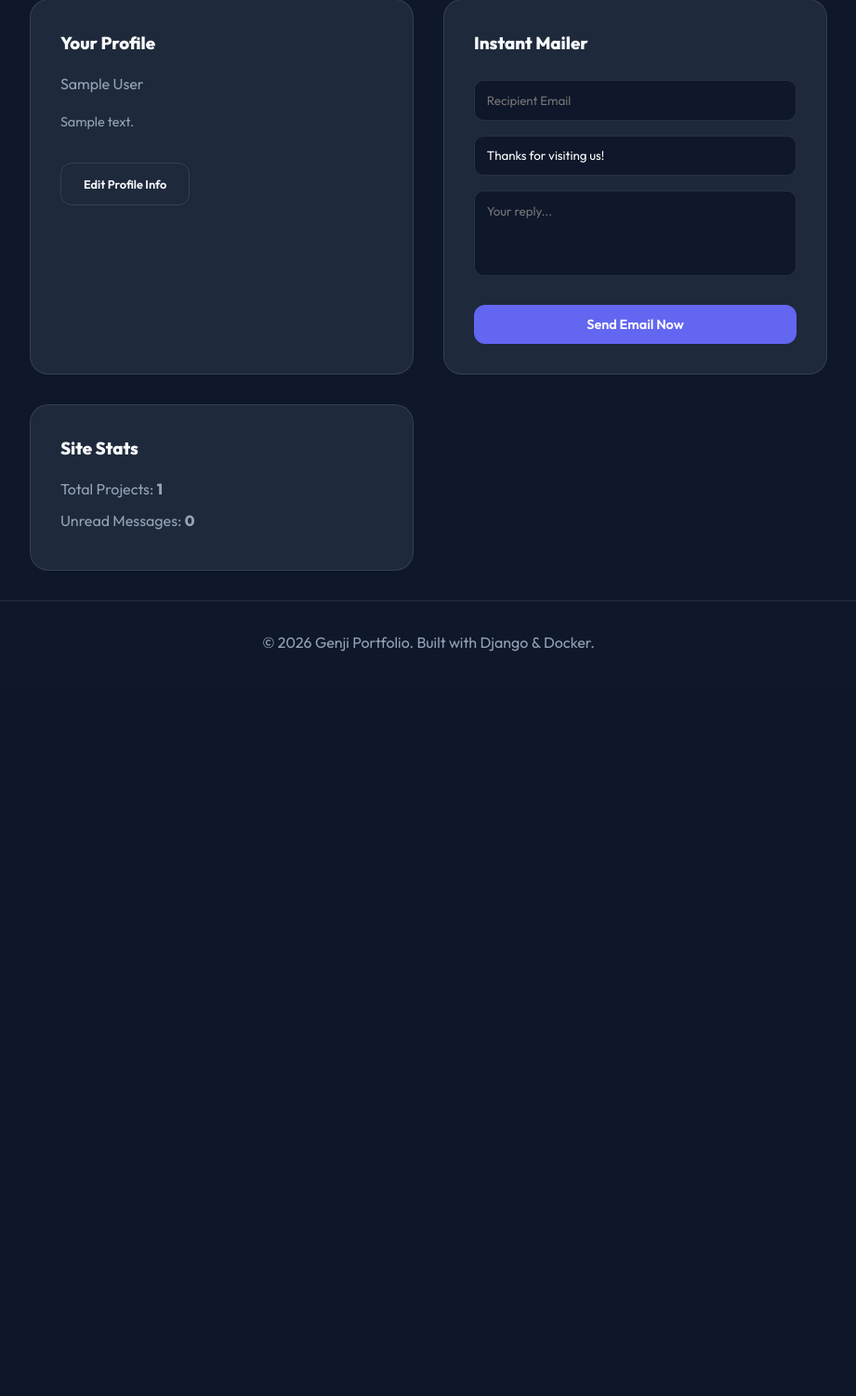
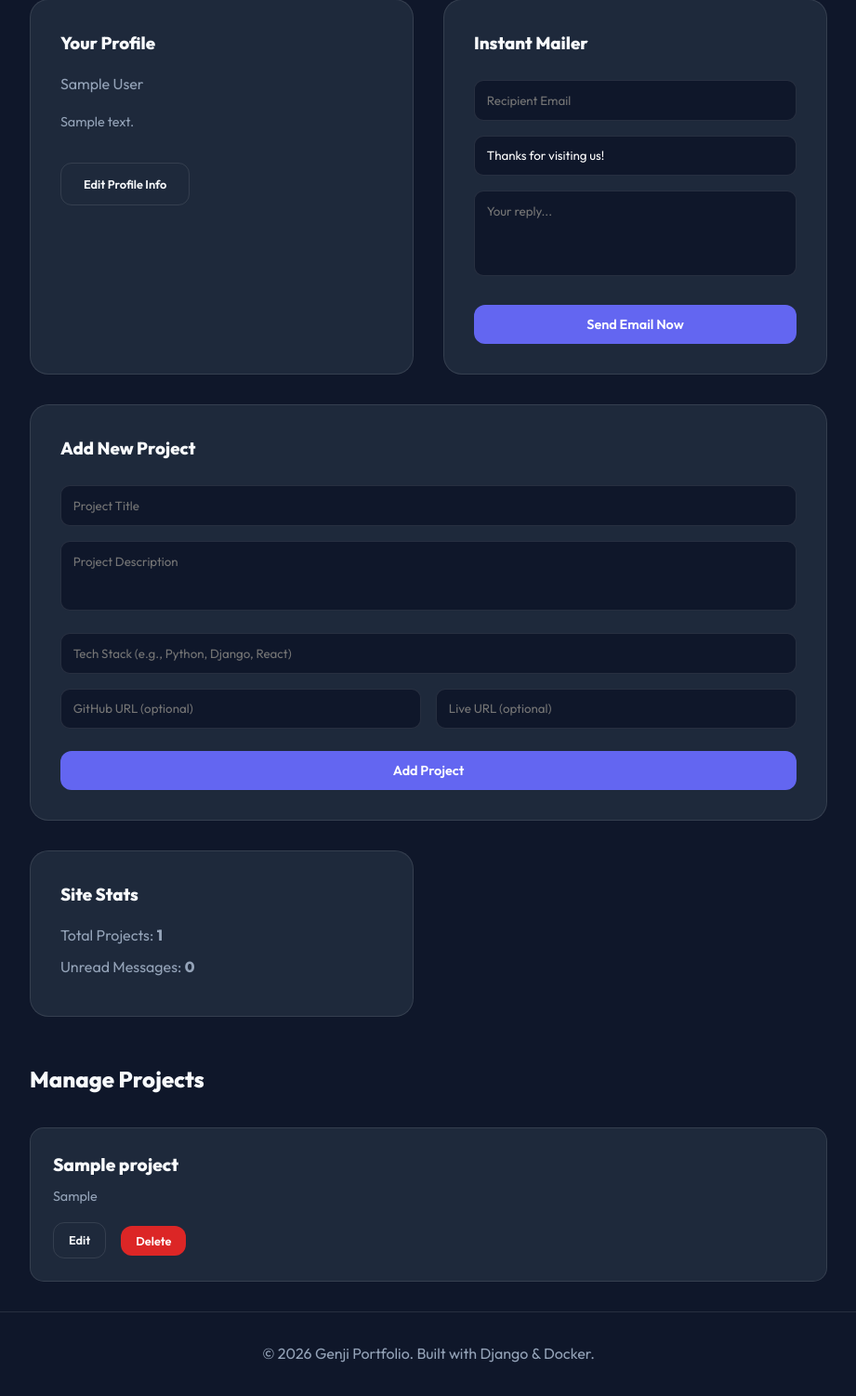
Before and after one commit to genjitarunkumar/genji-portfolio, a Django app: page /accounts/dashboard/ in a window 1280 px wide. Shown: the part 204-1706 px from the top of the page at 93% size, without its empty margins (179-1100 px from the left). Before the commit the page ends 905 px from the top, so only its background shows below. Run offline with Django 5.2, Linux system fonts and the light colour scheme; a user stored in the database is signed in; tables that the repository leaves empty hold one stand-in row (values such as "Sample post").

Commit message:
Update dashboard to manage projects and update homepage

```diff
--- a/accounts_app/templates/accounts/dashboard.html
+++ b/accounts_app/templates/accounts/dashboard.html
@@ -49,6 +49,30 @@
             </form>
         </div>
 
+        <!-- Add Project Form -->
+        <div
+            style="background: var(--card-bg); padding: 2rem; border-radius: 20px; border: 1px solid var(--glass-border); grid-column: 1 / -1;">
+            <h3 style="margin-bottom: 1.5rem;">Add New Project</h3>
+            <form method="POST">
+                {% csrf_token %}
+                <input type="hidden" name="add_project" value="1">
+                <input type="text" name="title" placeholder="Project Title" required
+                    style="width: 100%; margin-bottom: 1rem; padding: 0.8rem; border-radius: 10px; border: 1px solid var(--glass-border); background: var(--bg); color: white;">
+                <textarea name="description" placeholder="Project Description" required rows="3"
+                    style="width: 100%; margin-bottom: 1rem; padding: 0.8rem; border-radius: 10px; border: 1px solid var(--glass-border); background: var(--bg); color: white; resize: none;"></textarea>
+                <input type="text" name="tech_stack" placeholder="Tech Stack (e.g., Python, Django, React)" required
+                    style="width: 100%; margin-bottom: 1rem; padding: 0.8rem; border-radius: 10px; border: 1px solid var(--glass-border); background: var(--bg); color: white;">
+                <div style="display: flex; gap: 1rem; margin-bottom: 1.5rem;">
+                    <input type="url" name="github_link" placeholder="GitHub URL (optional)"
+                        style="flex: 1; padding: 0.8rem; border-radius: 10px; border: 1px solid var(--glass-border); background: var(--bg); color: white;">
+                    <input type="url" name="live_demo" placeholder="Live URL (optional)"
+                        style="flex: 1; padding: 0.8rem; border-radius: 10px; border: 1px solid var(--glass-border); background: var(--bg); color: white;">
+                </div>
+                <button type="submit" class="btn btn-primary" style="width: 100%; font-size: 0.9rem;">Add
+                    Project</button>
+            </form>
+        </div>
+
         <!-- Site Stats -->
         <div
             style="background: var(--card-bg); padding: 2rem; border-radius: 20px; border: 1px solid var(--glass-border);">
@@ -60,5 +84,34 @@
             </ul>
         </div>
     </div>
+
+    <!-- Manage Existing Projects -->
+    <div style="margin-top: 3rem;">
+        <h2 style="margin-bottom: 2rem;">Manage Projects</h2>
+        <div style="display: grid; grid-template-columns: repeat(auto-fit, minmax(300px, 1fr)); gap: 2rem;">
+            {% for project in projects %}
+            <div
+                style="background: var(--card-bg); padding: 1.5rem; border-radius: 15px; border: 1px solid var(--glass-border);">
+                <h4 style="margin-bottom: 0.5rem; font-size: 1.2rem;">{{ project.title }}</h4>
+                <p style="color: var(--text-muted); font-size: 0.9rem; margin-bottom: 1rem;">{{ project.tech_stack }}
+                </p>
+                <div style="display: flex; gap: 1rem; align-items: center;">
+                    <a href="/admin/projects_app/project/{{ project.id }}/change/" class="btn btn-outline"
+                        style="padding: 0.5rem 1rem; font-size: 0.8rem;">Edit</a>
+                    <form method="POST" onsubmit="return confirm('Are you sure you want to delete this project?');"
+                        style="margin: 0;">
+                        {% csrf_token %}
+                        <input type="hidden" name="delete_project" value="1">
+                        <input type="hidden" name="project_id" value="{{ project.id }}">
+                        <button type="submit" class="btn btn-primary"
+                            style="padding: 0.5rem 1rem; font-size: 0.8rem; background: #dc2626; border-color: #dc2626;">Delete</button>
+                    </form>
+                </div>
+            </div>
+            {% empty %}
+            <p style="color: var(--text-muted);">No projects found.</p>
+            {% endfor %}
+        </div>
+    </div>
 </div>
 {% endblock %}
--- a/accounts_app/views.py
+++ b/accounts_app/views.py
@@ -39,7 +39,8 @@ def dashboard_view(request):
     from projects_app.models import Project
 
     profile, created = Profile.objects.get_or_create(user=request.user, defaults={'name': request.user.username})
-    projects_count = Project.objects.filter().count()
+    projects = Project.objects.all().order_by('-created_date')
+    projects_count = projects.count()
 
     if request.method == 'POST' and 'send_manual_email' in request.POST:
         target_email = request.POST.get('target_email')
@@ -58,7 +59,41 @@ def dashboard_view(request):
         except Exception as e:
             messages.error(request, f"Failed to send email: {str(e)}")
 
+    elif request.method == 'POST' and 'add_project' in request.POST:
+        title = request.POST.get('title')
+        description = request.POST.get('description')
+        tech_stack = request.POST.get('tech_stack')
+        github_link = request.POST.get('github_link', '')
+        live_demo = request.POST.get('live_demo', '')
+
+        try:
+            Project.objects.create(
+                title=title,
+                description=description,
+                tech_stack=tech_stack,
+                github_link=github_link,
+                live_demo=live_demo
+            )
+            messages.success(request, f"Project '{title}' added successfully!")
+            return redirect('home')
+        except Exception as e:
+            messages.error(request, f"Failed to add project: {str(e)}")
+
+    elif request.method == 'POST' and 'delete_project' in request.POST:
+        project_id = request.POST.get('project_id')
+        try:
+            project = Project.objects.get(id=project_id)
+            project_title = project.title
+            project.delete()
+            messages.success(request, f"Project '{project_title}' deleted successfully!")
+            return redirect('dashboard')
+        except Project.DoesNotExist:
+            messages.error(request, "Project not found.")
+        except Exception as e:
+            messages.error(request, f"Failed to delete project: {str(e)}")
+
     return render(request, 'accounts/dashboard.html', {
         'profile': profile,
+        'projects': projects,
         'projects_count': projects_count
     })
--- a/projects_app/templates/home.html
+++ b/projects_app/templates/home.html
@@ -49,9 +49,7 @@
             with Code.
         </h1>
         <p style="font-size: 1.4rem; color: var(--text-muted); max-width: 800px; margin: 0 auto 3rem;">
-            Hi, I'm <strong style="color: var(--text-main);">{{ profile.name|default:"Tarun Kumar Genji" }}</strong>.
-            {{ profile.bio|default:"A passionate developer specializing in AI, Machine Learning, and Web Technologies."
-            }}
+            Hi, I'm <strong style="color: var(--text-main);">TARUN</strong>.
         </p>
 
         <div style="display: flex; gap: 1rem; justify-content: center; margin-bottom: 3rem; flex-wrap: wrap;">
```
